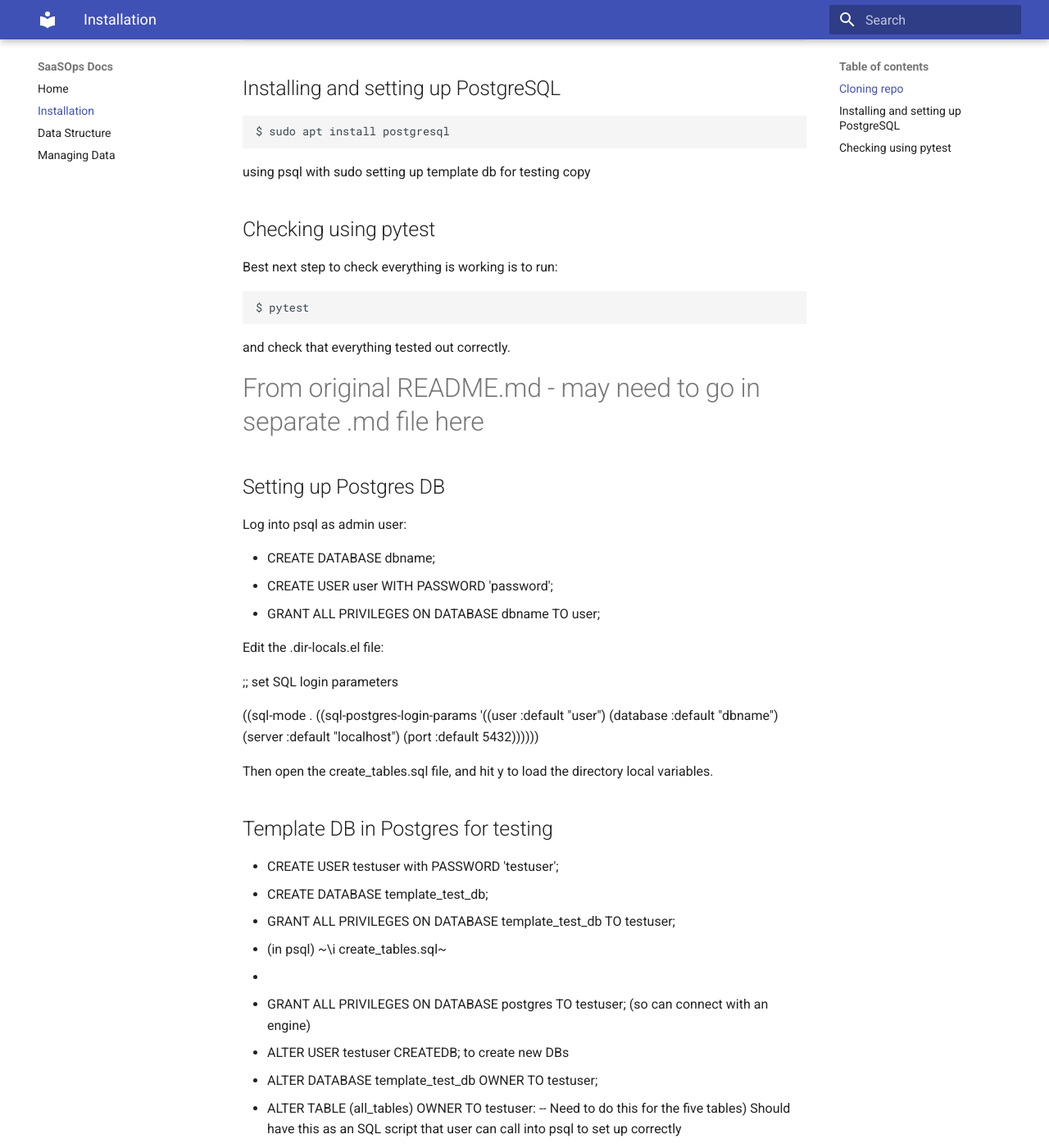
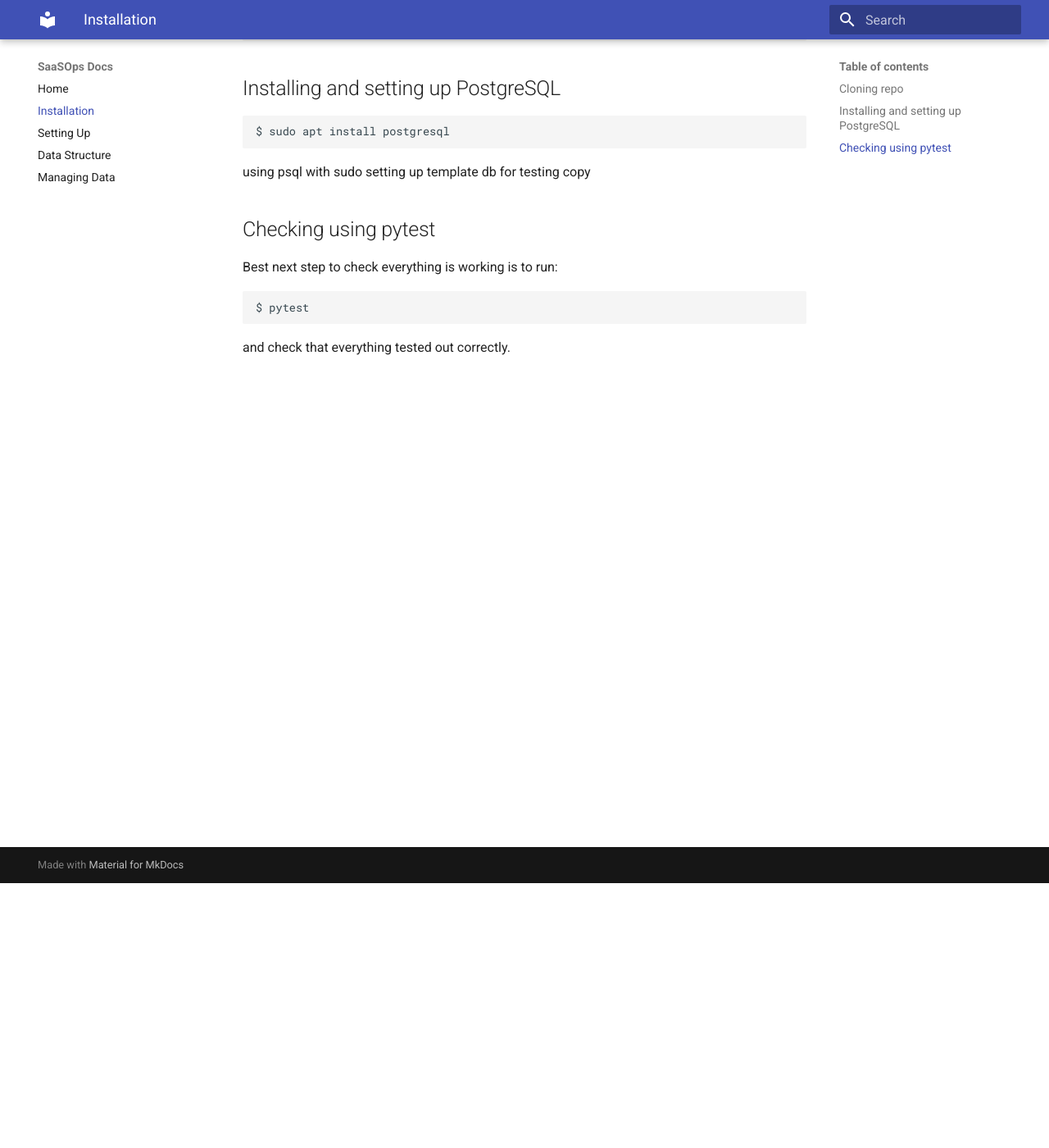
Before and after one commit to birchpoplar/saasops, an MkDocs documentation site: the page built from docs/docs/installation.md, in a window 1280 px wide and 1400 px high, scrolled down 323 px. Shown: the whole window at 82% size. Built offline with MkDocs 1.6.1 and Material for MkDocs 9.7.7, drawn with Linux system fonts in a browser that asks for light colours; some of the changed text lies outside the part shown.

Commit message:
more doc updates

```diff
--- a/docs/docs/installation.md
+++ b/docs/docs/installation.md
@@ -22,55 +22,3 @@ Best next step to check everything is working is to run:
 	$ pytest
 
 and check that everything tested out correctly.
-
-# From original README.md - may need to go in separate .md file here
-
-## Setting up Postgres DB
-
-Log into psql as admin user:
-
-- CREATE DATABASE dbname;
-- CREATE USER user WITH PASSWORD 'password';
-- GRANT ALL PRIVILEGES ON DATABASE dbname TO user;
-
-Edit the .dir-locals.el file:
-
-;; set SQL login parameters
-
-((sql-mode . ((sql-postgres-login-params
-  '((user :default "user")
-    (database :default "dbname")
-    (server :default "localhost")
-    (port :default 5432))))))
-
-Then open the create_tables.sql file, and hit y to load the directory local variables.
-
-## Template DB in Postgres for testing
-
-- CREATE USER testuser with PASSWORD 'testuser';
-- CREATE DATABASE template_test_db;
-- GRANT ALL PRIVILEGES ON DATABASE template_test_db TO testuser;
-- (in psql) ~\i create_tables.sql~
--
-- GRANT ALL PRIVILEGES ON DATABASE postgres TO testuser; (so can connect with an engine)
-- ALTER USER testuser CREATEDB; to create new DBs
-- ALTER DATABASE template_test_db OWNER TO testuser;
-- ALTER TABLE (all_tables) OWNER TO testuser: -- Need to do this for the five tables)
-Should have this as an SQL script that user can call into psql to set up correctly
-
-also need template_customer_db - or maybe even just standard db template
-
-## SQL scripts
-
-- create_tables.sql = creates the table structures in the DB
-- sample_data.sql = populates tables with the sample data
-- show_rows.sql = shows all rows in all tables
-- delete_data.sql = delete all rows and tables in the DB
-
-## TODOs
-
-1. Move into a docker container for install
-2. make the app call the name only, not python + main.py
-3. add in color selection for charts with config load
-4. build in sanity/correctness checking on inputs, e.g. end date after start date etc.
-5. export pptx function should take input filename as argument
--- a/docs/mkdocs.yml
+++ b/docs/mkdocs.yml
@@ -2,6 +2,7 @@ site_name: SaaSOps Docs
 nav:
    - Home: index.md
    - Installation: installation.md
+   - Setting Up: setting_up.md
    - Data Structure: data_structure.md
    - Managing Data: managing_data.md
 theme:
```
Also changed, not shown: docs/docs/index.md (+9 -1 lines), docs/docs/setting_up.md (added, +65 -0 lines).
